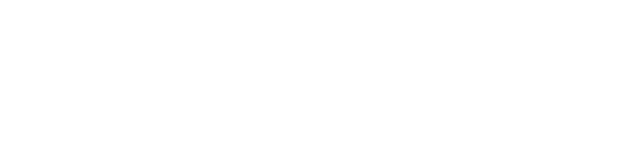
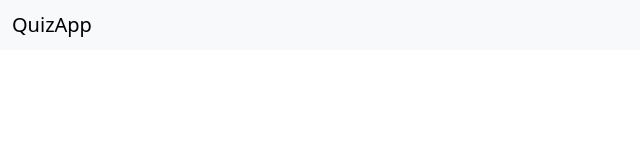
Before and after one commit to AxelZimmermann-HH/Quiz, a website: page index.html in a window 1280 px wide. Shown: the whole page, without its empty margins (0-640 px from the left). Drawn offline with nearby package versions, Linux system fonts and the light colour scheme.

Commit message:
Navbar added

```diff
--- a/index.html
+++ b/index.html
@@ -11,5 +11,11 @@
     <link rel="stylesheet" href="node_modules/bootstrap/dist/css/bootstrap.min.css">
 </head>
 <body>
+
+  <nav class="navbar bg-body-tertiary">
+    <div class="container-fluid">
+      <span class="navbar-brand mb-0 h1">QuizApp</span>
+    </div>
+  </nav>
 </body>
 </html>
```
